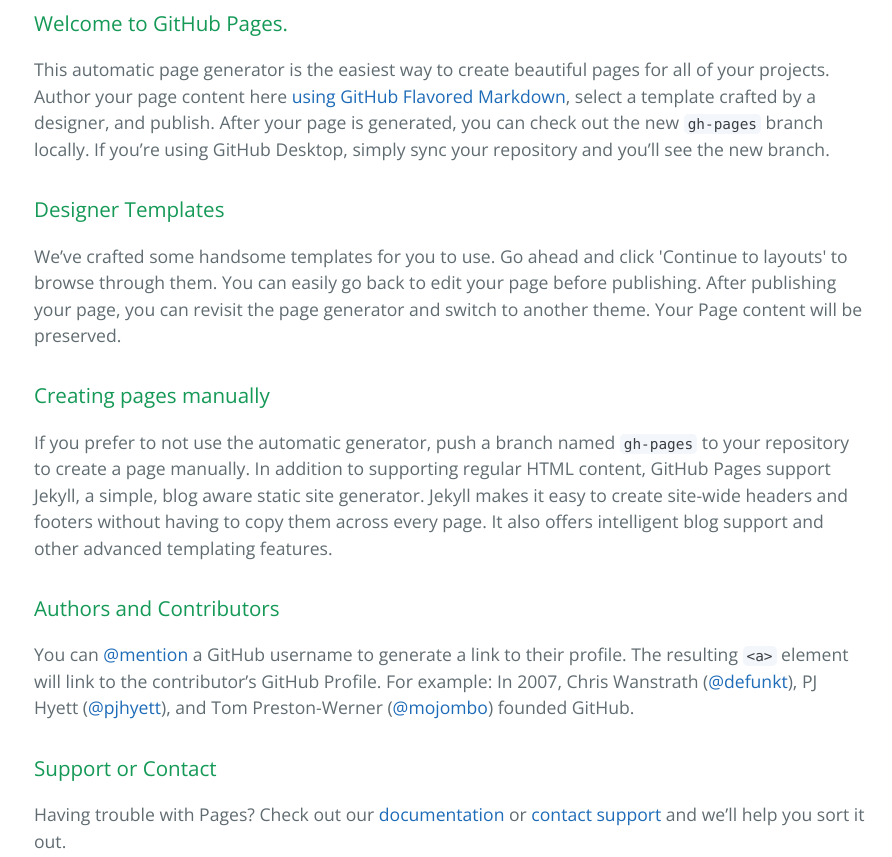
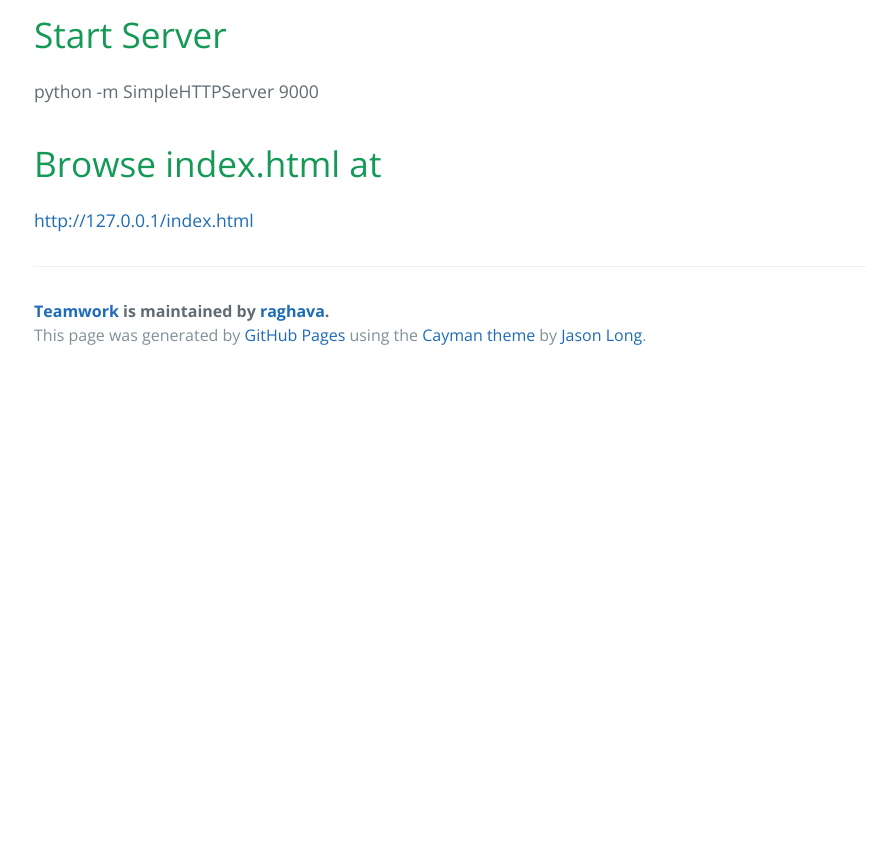
Before and after one commit to raghava/teamwork, a plain HTML site: page index.html in a window 1280 px wide. Shown: the part 360-1217 px from the top of the page, without its empty margins (190-1082 px from the left). After the commit the page ends 800 px from the top, so only its background shows below. Drawn offline with nearby package versions, Linux system fonts and the light colour scheme.

```diff
--- a/index.html
+++ b/index.html
@@ -19,30 +19,15 @@
     </section>
 
     <section class="main-content">
-      <h3>
-<a id="welcome-to-github-pages" class="anchor" href="#welcome-to-github-pages" aria-hidden="true"><span aria-hidden="true" class="octicon octicon-link"></span></a>Welcome to GitHub Pages.</h3>
+      <h1>
+<a id="start-server" class="anchor" href="#start-server" aria-hidden="true"><span aria-hidden="true" class="octicon octicon-link"></span></a>Start Server</h1>
 
-<p>This automatic page generator is the easiest way to create beautiful pages for all of your projects. Author your page content here <a href="https://guides.github.com/features/mastering-markdown/">using GitHub Flavored Markdown</a>, select a template crafted by a designer, and publish. After your page is generated, you can check out the new <code>gh-pages</code> branch locally. If you’re using GitHub Desktop, simply sync your repository and you’ll see the new branch.</p>
+<p>python -m SimpleHTTPServer 9000</p>
 
-<h3>
-<a id="designer-templates" class="anchor" href="#designer-templates" aria-hidden="true"><span aria-hidden="true" class="octicon octicon-link"></span></a>Designer Templates</h3>
+<h1>
+<a id="browse-indexhtml-at" class="anchor" href="#browse-indexhtml-at" aria-hidden="true"><span aria-hidden="true" class="octicon octicon-link"></span></a>Browse index.html at</h1>
 
-<p>We’ve crafted some handsome templates for you to use. Go ahead and click 'Continue to layouts' to browse through them. You can easily go back to edit your page before publishing. After publishing your page, you can revisit the page generator and switch to another theme. Your Page content will be preserved.</p>
-
-<h3>
-<a id="creating-pages-manually" class="anchor" href="#creating-pages-manually" aria-hidden="true"><span aria-hidden="true" class="octicon octicon-link"></span></a>Creating pages manually</h3>
-
-<p>If you prefer to not use the automatic generator, push a branch named <code>gh-pages</code> to your repository to create a page manually. In addition to supporting regular HTML content, GitHub Pages support Jekyll, a simple, blog aware static site generator. Jekyll makes it easy to create site-wide headers and footers without having to copy them across every page. It also offers intelligent blog support and other advanced templating features.</p>
-
-<h3>
-<a id="authors-and-contributors" class="anchor" href="#authors-and-contributors" aria-hidden="true"><span aria-hidden="true" class="octicon octicon-link"></span></a>Authors and Contributors</h3>
-
-<p>You can <a href="https://help.github.com/articles/basic-writing-and-formatting-syntax/#mentioning-users-and-teams" class="user-mention">@mention</a> a GitHub username to generate a link to their profile. The resulting <code>&lt;a&gt;</code> element will link to the contributor’s GitHub Profile. For example: In 2007, Chris Wanstrath (<a href="https://github.com/defunkt" class="user-mention">@defunkt</a>), PJ Hyett (<a href="https://github.com/pjhyett" class="user-mention">@pjhyett</a>), and Tom Preston-Werner (<a href="https://github.com/mojombo" class="user-mention">@mojombo</a>) founded GitHub.</p>
-
-<h3>
-<a id="support-or-contact" class="anchor" href="#support-or-contact" aria-hidden="true"><span aria-hidden="true" class="octicon octicon-link"></span></a>Support or Contact</h3>
-
-<p>Having trouble with Pages? Check out our <a href="https://help.github.com/pages">documentation</a> or <a href="https://github.com/contact">contact support</a> and we’ll help you sort it out.</p>
+<p><a href="http://127.0.0.1/index.html">http://127.0.0.1/index.html</a></p>
 
       <footer class="site-footer">
         <span class="site-footer-owner"><a href="https://github.com/raghava/teamwork">Teamwork</a> is maintained by <a href="https://github.com/raghava">raghava</a>.</span>
```
Also changed, not shown: params.json (+1 -1 lines).
